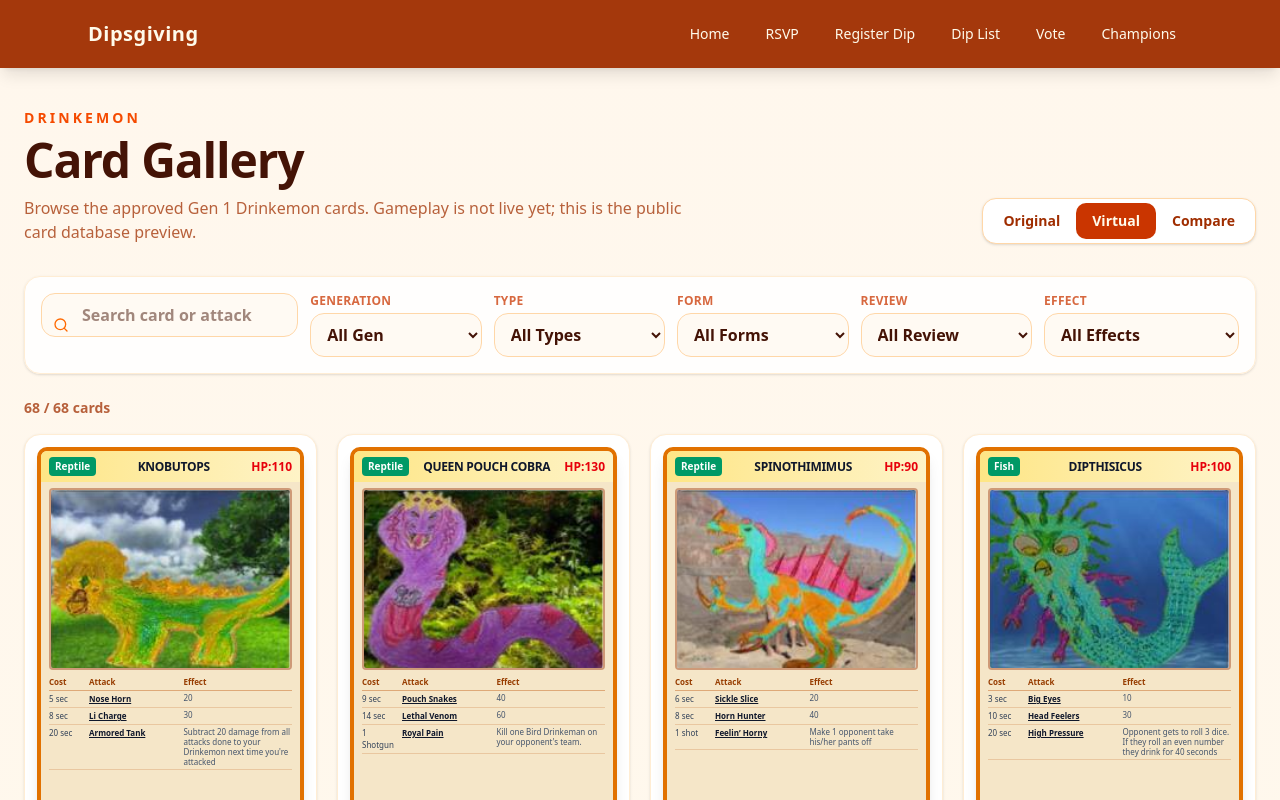
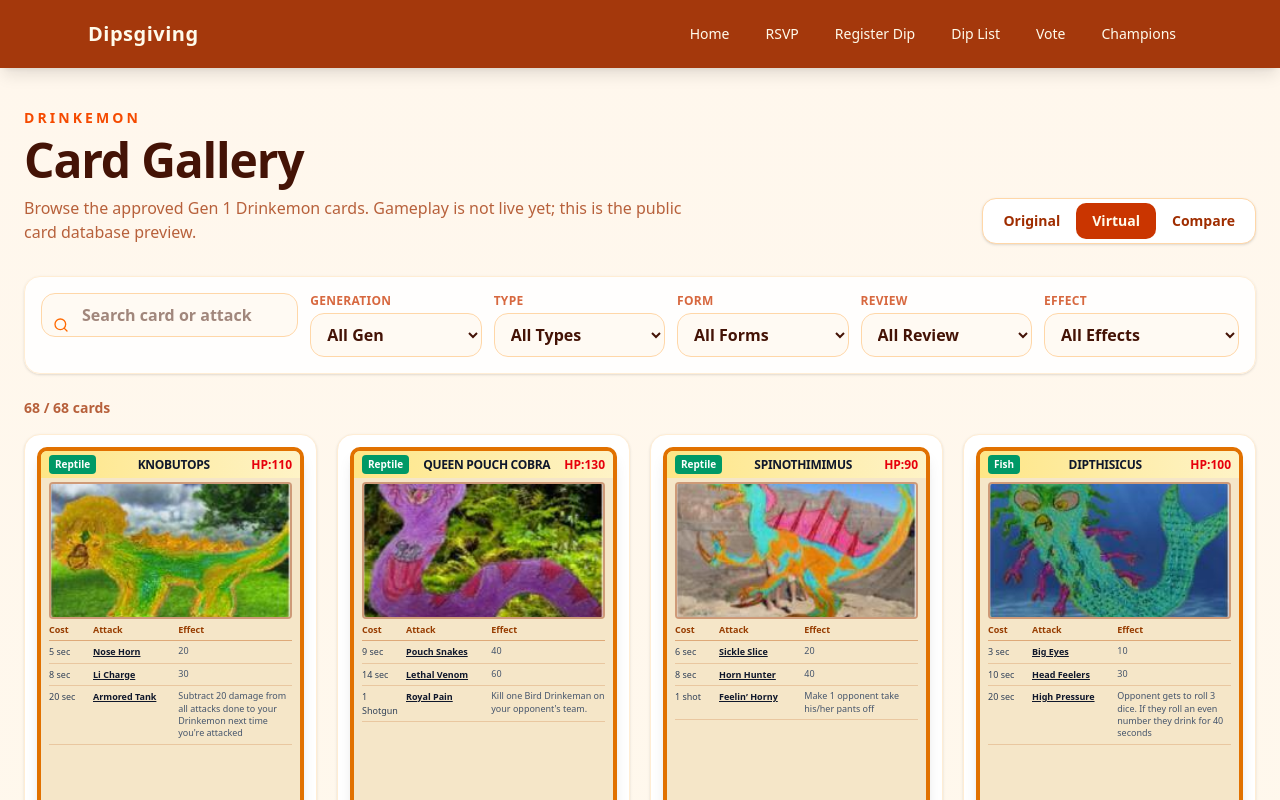
Before and after one commit to bmilici/dipsgiving, a Next.js app: page /drinkemon in a window 1280 px wide. Shown: the top 800 px of the page. Built offline with nearby package versions, Linux system fonts and the light colour scheme.

Commit message:
feat: adjust VirtualCard layout and styling tweaks

```diff
--- a/src/app/drinkemon/page.tsx
+++ b/src/app/drinkemon/page.tsx
@@ -97,14 +97,14 @@ function VirtualCard({ card, compact = false }: { card: Card; compact?: boolean
   return (
     <article className={`flex flex-col overflow-hidden rounded-lg border-4 border-amber-600 bg-[#f5e6c8] shadow-lg ${compact ? "aspect-[2.5/3.5]" : "aspect-[2.5/3.5] max-w-sm"}`}>
       {/* Header - Type, Name, HP */}
-      <header className="flex items-center justify-between gap-1 bg-gradient-to-r from-amber-200 to-amber-100 px-2 py-1.5">
+      <header className="flex items-center justify-between gap-1 bg-gradient-to-r from-amber-200 to-amber-100 px-2 py-1">
         <span className="rounded bg-emerald-600 px-1.5 py-0.5 text-[10px] font-bold text-white">{card.drinkemonType || "Type"}</span>
         <strong className="flex-1 text-center text-xs font-black uppercase tracking-tight text-slate-900 truncate px-1">{card.name || "Unnamed"}</strong>
         <span className="text-xs font-black text-red-600">HP:{card.hp || "-"}</span>
       </header>
 
-      {/* Card Image */}
-      <div className="relative mx-2 mt-1.5 aspect-[4/3] flex-shrink-0 overflow-hidden rounded border-2 border-amber-700/50 bg-slate-200">
+      {/* Card Image - reduced height */}
+      <div className="relative mx-2 mt-1 aspect-[16/9] flex-shrink-0 overflow-hidden rounded border-2 border-amber-700/50 bg-slate-200">
         <img
           src={cardImageSrc(card)}
           alt=""
@@ -118,26 +118,26 @@ function VirtualCard({ card, compact = false }: { card: Card; compact?: boolean
         />
       </div>
 
-      {/* Attacks Section */}
-      <div className="flex flex-1 flex-col overflow-hidden px-2 py-1.5 text-[8px]">
+      {/* Attacks Section - takes remaining space */}
+      <div className="flex flex-1 flex-col px-2 py-1 text-[9px]">
         {/* Table Header */}
-        <div className="grid grid-cols-[36px_1fr_1.2fr] gap-1 border-b border-amber-700/40 pb-0.5 font-bold text-amber-800">
+        <div className="grid grid-cols-[40px_1fr_1.4fr] gap-1 border-b border-amber-700/40 pb-1 font-bold text-amber-800">
           <span>Cost</span>
           <span>Attack</span>
           <span>Effect</span>
         </div>
 
         {incomplete ? (
-          <div className="mt-1 rounded border border-amber-900/20 bg-white/50 p-2 text-[8px] font-semibold text-slate-700">
+          <div className="mt-1 rounded border border-amber-900/20 bg-white/50 p-2 text-[9px] font-semibold text-slate-700">
             Card data incomplete.
           </div>
         ) : (
-          <div className="flex-1 overflow-y-auto">
+          <div className="flex flex-1 flex-col justify-start">
             {card.attacks.slice(0, 3).map((attack, index) => (
-              <div key={attack.id || index} className="grid grid-cols-[36px_1fr_1.2fr] gap-1 border-b border-amber-700/20 py-0.5">
+              <div key={attack.id || index} className="grid grid-cols-[40px_1fr_1.4fr] gap-1 border-b border-amber-700/20 py-1">
                 <span className="text-slate-700">{costLabel(attack.cost)}</span>
                 <span className="font-semibold text-slate-900 underline">{attack.name || `Attack ${index + 1}`}</span>
-                <span className="text-slate-600 leading-tight">{attackEffectText(attack) || "-"}</span>
+                <span className="text-slate-600 leading-snug">{attackEffectText(attack) || "-"}</span>
               </div>
             ))}
           </div>
```
